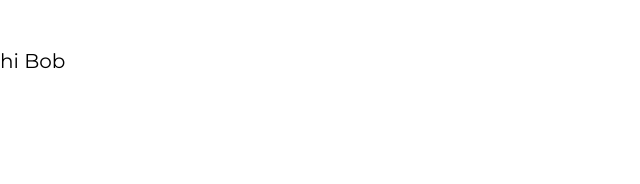
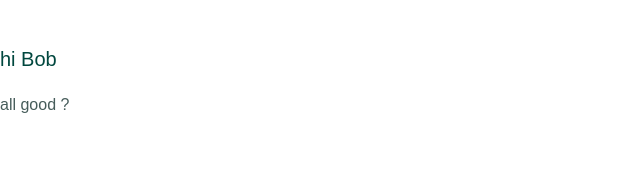
Before and after one commit to ClaksHDS/inspo-homepagee, a React (Create React App) app: page / in a window 1280 px wide. Shown: the top 184 px of the page, without its empty margins (0-640 px from the left). Built offline with nearby package versions, Linux system fonts and the light colour scheme.

Commit message:
Global styles + Error Page

```diff
--- a/src/App.js
+++ b/src/App.js
@@ -1,8 +1,15 @@
+import { BrowserRouter, Routes, Route } from "react-router-dom";
+import Error from "./pages/Error";
+import Landing from "./pages/Landing";
+
 function App() {
   return (
-    <div className='App'>
-      <h5>hi Bob</h5>
-    </div>
+    <BrowserRouter>
+      <Routes>
+        <Route path='/' element={<Landing />} />
+        <Route path='*' element={<Error />} />
+      </Routes>
+    </BrowserRouter>
   );
 }
 
--- /dev/null
+++ b/src/assets/wrappers/error.js
@@ -0,0 +1,27 @@
+import styled from "styled-components";
+
+const Wrapper = styled.div`
+  text-align: center;
+  padding: 6rem;
+  display: flex;
+  align-items: center;
+  justify-content: center;
+  img {
+    width: 90vw;
+    max-width: 600px;
+    display: block;
+  }
+  h3 {
+    margin-top: 0;
+    margin-bottom: 1rem;
+    color: var(--headlineColor);
+    text-transform: capitalize;
+  }
+  p {
+    margin-top: 0;
+    margin-bottom: 2rem;
+    color: var(--textColor);
+  }
+`;
+
+export default Wrapper;
--- a/src/index.css
+++ b/src/index.css
@@ -1,19 +1,54 @@
+*,
+::after,
+::before {
+  box-sizing: border-box;
+}
+
 @import url("https://fonts.googleapis.com/css?family=Quicksand:400|Montserrat:400");
 
 html {
   font-size: 100%;
 } /*16px*/
+:root {
+  /* Colors */
+  --highlightColor: #faae2b;
+  --backgroundColor: #f2f7f5;
+  --headlineColor: #00473e;
+  --textColor: #475d5b;
+  --black: #1d2424;
+  --red: #fa5246;
 
+  /* Fonts */
+  --font: "Quicksand", sans-serif;
+  --smallText: 0.875rem;
+
+  /* Rest of the vars */
+  --borderRadius: 0.5rem;
+  --transition: 0.3s ease-in-out all;
+  --maxWidth: 1120px;
+  --fixedWidth: 500px;
+  --fluidWith: 90vw;
+
+  /* Box Shadows */
+  --shadow-1: 0 1px 3px 0 rgba(0, 0, 0, 0.1), 0 1px 2px 0 rgba(0, 0, 0, 0.06);
+  --shadow-2: 0 4px 6px -1px rgba(0, 0, 0, 0.1),
+    0 2px 4px -1px rgba(0, 0, 0, 0.06);
+  --shadow-3: 0 10px 15px -3px rgba(0, 0, 0, 0.1),
+    0 4px 6px -2px rgba(0, 0, 0, 0.05);
+  --shadow-4: 0 20px 25px -5px rgba(0, 0, 0, 0.1),
+    0 10px 10px -5px rgba(0, 0, 0, 0.04);
+}
 body {
   background: white;
-  font-family: "Quicksand", sans-serif;
+  font-family: var(--font);
   font-weight: 400;
-  line-height: 1.75;
-  color: #000000;
+  line-height: 1.6;
+  color: var(--textColor);
 }
 
 p {
   margin-bottom: 1rem;
+  max-width: 40em;
 }
 
 h1,
@@ -24,7 +59,8 @@ h5 {
   margin: 3rem 0 1.38rem;
   font-family: "Montserrat", sans-serif;
   font-weight: 400;
-  line-height: 1.3;
+  line-height: 1.1;
+  color: var(--headlineColor);
 }
 
 h1 {
@@ -50,5 +86,49 @@ h5 {
 
 small,
 .text_small {
-  font-size: 0.8rem;
+  font-size: var(--smallText);
 }
+
+a {
+  text-decoration: none;
+}
+
+a,
+button {
+  line-height: 1.15;
+}
+
+ul {
+  list-style-type: none;
+  padding: 0;
+}
+.full-page {
+  min-height: 100vh;
+}
+.btn-link {
+  color: var(--headlineColor);
+  background: var(--highlightColor);
+  border-radius: var(--borderRadius);
+  padding: 0.55rem 1rem;
+  margin-bottom: 2rem;
+  text-transform: capitalize;
+}
+.btn-link:hover {
+  background: #fcc66b;
+}
+.loading {
+  width: 5rem;
+  height: 5rem;
+  border: 3px solid #ccc;
+  border-radius: 50%;
+  border-top-color: var(--highlightColor);
+  animation: spinner 0.6s linear infinite;
+  margin: 3rem auto;
+}
+
+/* Animations */
+@keyframes spinner {
+  to {
+    transform: rotate(360deg);
+  }
+}
--- /dev/null
+++ b/src/pages/Error.js
@@ -0,0 +1,22 @@
+import React from "react";
+import { Link } from "react-router-dom";
+import img from "../assets/images/error.png";
+/* Style */
+import Wrapper from "../assets/wrappers/error";
+
+const Error = () => {
+  return (
+    <Wrapper className='full-page'>
+      <div>
+        <img src={img} alt='page not found' />
+        <h3>Page not found</h3>
+        <p>We can't find the page you're looking for.</p>
+        <Link to='/' className='btn-link'>
+          home
+        </Link>
+      </div>
+    </Wrapper>
+  );
+};
+
+export default Error;
--- /dev/null
+++ b/src/pages/Landing.js
@@ -0,0 +1,12 @@
+import React from "react";
+
+const Landing = () => {
+  return (
+    <main>
+      <h5>hi Bob</h5>
+      <p>all good ?</p>
+    </main>
+  );
+};
+
+export default Landing;
```
Also changed, not shown: src/assets/images/error.png (added).
